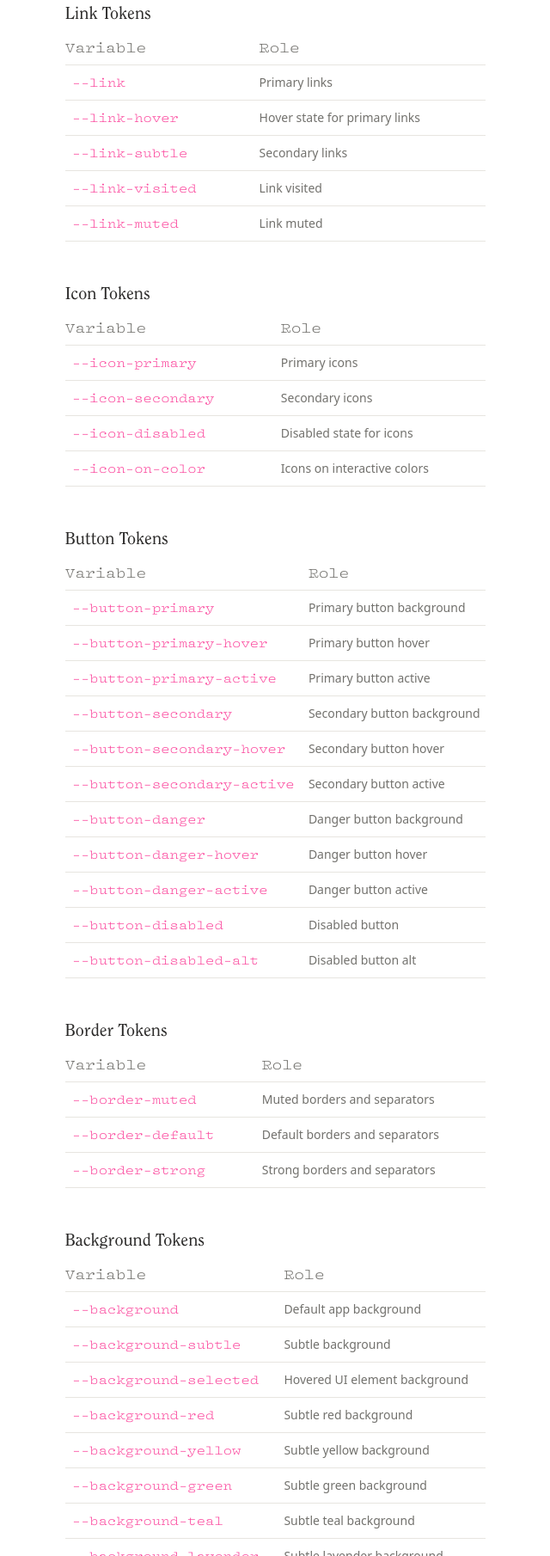
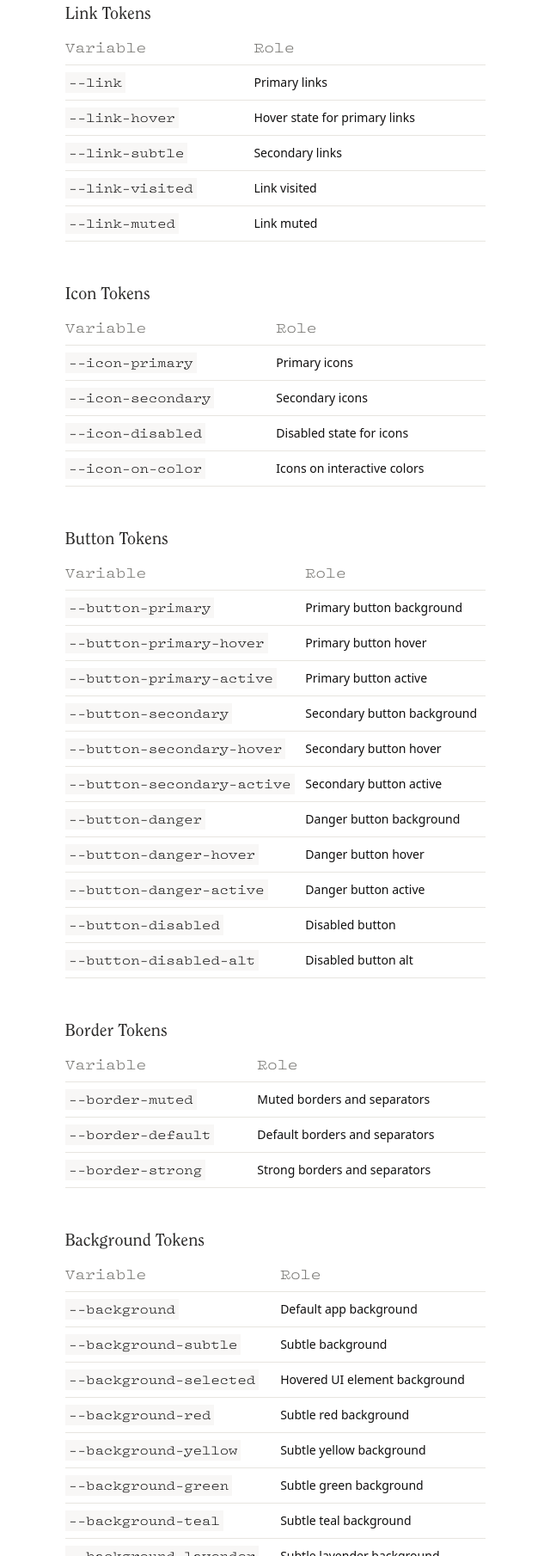
Before and after one commit to planetabhi/sargamcolors.com, a website built with Vite: page index.html in a window 1280 px wide. Shown: the part 2726-4536 px from the top of the page at 86% size, without its empty margins (152-792 px from the left). Built offline with nearby package versions, Linux system fonts and the light colour scheme.

Commit message:
polishing

```diff
--- a/index.html
+++ b/index.html
@@ -190,7 +190,7 @@
         <p>Sargam decision tokens represent a specific context or abstraction in which a referenced value is used. </p>
           <div class="table-wrapper">
             <span class="table-caption">
-              List of Sargam decision tokens.
+              <a href="https://github.com/SargamDesign/sargam-colors">Sargam Colors Source Code</a>.
             </span>
 
 
@@ -198,13 +198,13 @@
               <table class="tablesaw tablesaw-stack" data-tablesaw-mode="stack">
               <thead><th>Variable</th><th>Role</th></thead>
               <tbody>
-                <tr><td><span class="cpill codep">--text-primary</span></td><td>Body copy</td></tr>
-                <tr><td><span class="cpill codep">--text-primary-alt</span></td><td>Body copy alt</td></tr>
-                <tr><td><span class="cpill codep">--text-secondary</span></td><td>Secondary text color</td></tr>
-                <tr><td><span class="cpill codep">--text-placeholder</span></td><td>Placeholder text</td></tr>
-                <tr><td><span class="cpill codep">--text-on-color</span></td><td>Text on interactive colors</td></tr>
-                <tr><td><span class="cpill codep">--text-error</span></td><td>Error message text</td></tr>
-                <tr><td><span class="cpill codep">--text-success</span></td><td>Success message text</td></tr>
+                <tr><td><span class="cpill">--text-primary</span></td><td>Body copy</td></tr>
+                <tr><td><span class="cpill">--text-primary-alt</span></td><td>Body copy alt</td></tr>
+                <tr><td><span class="cpill">--text-secondary</span></td><td>Secondary text color</td></tr>
+                <tr><td><span class="cpill">--text-placeholder</span></td><td>Placeholder text</td></tr>
+                <tr><td><span class="cpill">--text-on-color</span></td><td>Text on interactive colors</td></tr>
+                <tr><td><span class="cpill">--text-error</span></td><td>Error message text</td></tr>
+                <tr><td><span class="cpill">--text-success</span></td><td>Success message text</td></tr>
               </tbody>
             </table>
 
@@ -212,10 +212,10 @@
               <table class="tablesaw tablesaw-stack" data-tablesaw-mode="stack">
               <thead><th>Variable</th><th>Role</th></thead>
               <tbody>
-                <tr><td><span class="cpill codep">--support-error</span></td><td>Error</td></tr>
-                <tr><td><span class="cpill codep">--support-warning</span></td><td>Warning</td></tr>
-                <tr><td><span class="cpill codep">--support-success</span></td><td>Success</td></tr>
-                <tr><td><span class="cpill codep">--support-info</span></td><td>Information</td></tr>
+                <tr><td><span class="cpill">--support-error</span></td><td>Error</td></tr>
+                <tr><td><span class="cpill">--support-warning</span></td><td>Warning</td></tr>
+                <tr><td><span class="cpill">--support-success</span></td><td>Success</td></tr>
+                <tr><td><span class="cpill">--support-info</span></td><td>Information</td></tr>
               </tbody>
             </table>
 
@@ -223,11 +223,11 @@
               <table class="tablesaw tablesaw-stack" data-tablesaw-mode="stack">
               <thead><th>Variable</th><th>Role</th></thead>
               <tbody>
-                <tr><td><span class="cpill codep">--link</span></td><td>Primary links</td></tr>
-                <tr><td><span class="cpill codep">--link-hover</span></td><td>Hover state for primary links</td></tr>
-                <tr><td><span class="cpill codep">--link-subtle</span></td><td>Secondary links</td></tr>
-                <tr><td><span class="cpill codep">--link-visited</span></td><td>Link visited</td></tr>
-                <tr><td><span class="cpill codep">--link-muted</span></td><td>Link muted</td></tr>
+                <tr><td><span class="cpill">--link</span></td><td>Primary links</td></tr>
+                <tr><td><span class="cpill">--link-hover</span></td><td>Hover state for primary links</td></tr>
+                <tr><td><span class="cpill">--link-subtle</span></td><td>Secondary links</td></tr>
+                <tr><td><span class="cpill">--link-visited</span></td><td>Link visited</td></tr>
+                <tr><td><span class="cpill">--link-muted</span></td><td>Link muted</td></tr>
               </tbody>
             </table>
 
@@ -235,10 +235,10 @@
               <table class="tablesaw tablesaw-stack" data-tablesaw-mode="stack">
               <thead><th>Variable</th><th>Role</th></thead>
               <tbody>
-                <tr><td><span class="cpill codep">--icon-primary</span></td><td>Primary icons</td></tr>
-                <tr><td><span class="cpill codep">--icon-secondary</span></td><td>Secondary icons</td></tr>
-                <tr><td><span class="cpill codep">--icon-disabled</span></td><td>Disabled state for icons</td></tr>
-                <tr><td><span class="cpill codep">--icon-on-color</span></td><td>Icons on interactive colors</td></tr>
+                <tr><td><span class="cpill">--icon-primary</span></td><td>Primary icons</td></tr>
+                <tr><td><span class="cpill">--icon-secondary</span></td><td>Secondary icons</td></tr>
+                <tr><td><span class="cpill">--icon-disabled</span></td><td>Disabled state for icons</td></tr>
+                <tr><td><span class="cpill">--icon-on-color</span></td><td>Icons on interactive colors</td></tr>
               </tbody>
             </table>
 
@@ -246,17 +246,17 @@
               <table class="tablesaw tablesaw-stack" data-tablesaw-mode="stack">
               <thead><th>Variable</th><th>Role</th></thead>
               <tbody>
-                <tr><td><span class="cpill codep">--button-primary</span></td><td>Primary button background</td></tr>
-                <tr><td><span class="cpill codep">--button-primary-hover</span></td><td>Primary button hover</td></tr>
-                <tr><td><span class="cpill codep">--button-primary-active</span></td><td>Primary button active</td></tr>
-                <tr><td><span class="cpill codep">--button-secondary</span></td><td>Secondary button background</td></tr>
-                <tr><td><span class="cpill codep">--button-secondary-hover</span></td><td>Secondary button hover</td></tr>
-                <tr><td><span class="cpill codep">--button-secondary-active</span></td><td>Secondary button active</td></tr>
-                <tr><td><span class="cpill codep">--button-danger</span></td><td>Danger button background</td></tr>
-                <tr><td><span class="cpill codep">--button-danger-hover</span></td><td>Danger button hover</td></tr>
-                <tr><td><span class="cpill codep">--button-danger-active</span></td><td>Danger button active</td></tr>
-                <tr><td><span class="cpill codep">--button-disabled</span></td><td>Disabled button</td></tr>
-                <tr><td><span class="cpill codep">--button-disabled-alt</span></td><td>Disabled button alt</td></tr>
+                <tr><td><span class="cpill">--button-primary</span></td><td>Primary button background</td></tr>
+                <tr><td><span class="cpill">--button-primary-hover</span></td><td>Primary button hover</td></tr>
+                <tr><td><span class="cpill">--button-primary-active</span></td><td>Primary button active</td></tr>
+                <tr><td><span class="cpill">--button-secondary</span></td><td>Secondary button background</td></tr>
+                <tr><td><span class="cpill">--button-secondary-hover</span></td><td>Secondary button hover</td></tr>
+                <tr><td><span class="cpill">--button-secondary-active</span></td><td>Secondary button active</td></tr>
+                <tr><td><span class="cpill">--button-danger</span></td><td>Danger button background</td></tr>
+                <tr><td><span class="cpill">--button-danger-hover</span></td><td>Danger button hover</td></tr>
+                <tr><td><span class="cpill">--button-danger-active</span></td><td>Danger button active</td></tr>
+                <tr><td><span class="cpill">--button-disabled</span></td><td>Disabled button</td></tr>
+                <tr><td><span class="cpill">--button-disabled-alt</span></td><td>Disabled button alt</td></tr>
               </tbody>
             </table>
 
@@ -264,9 +264,9 @@
             <table class="tablesaw tablesaw-stack" data-tablesaw-mode="stack">
             <thead><th>Variable</th><th>Role</th></thead>
             <tbody>
-              <tr><td><span class="cpill codep">--border-muted</span></td><td>Muted borders and separators</td></tr>
-              <tr><td><span class="cpill codep">--border-default</span></td><td>Default borders and separators</td></tr>
-              <tr><td><span class="cpill codep">--border-strong</span></td><td>Strong borders and separators</td></tr>
+              <tr><td><span class="cpill">--border-muted</span></td><td>Muted borders and separators</td></tr>
+              <tr><td><span class="cpill">--border-default</span></td><td>Default borders and separators</td></tr>
+              <tr><td><span class="cpill">--border-strong</span></td><td>Strong borders and separators</td></tr>
             </tbody>
           </table>
 
@@ -274,15 +274,15 @@
             <table class="tablesaw tablesaw-stack" data-tablesaw-mode="stack">
             <thead><th>Variable</th><th>Role</th></thead>
             <tbody>
-              <tr><td><span class="cpill codep">--background</span></td><td>Default app background</td></tr>
-              <tr><td><span class="cpill codep">--background-subtle</span></td><td>Subtle background</td></tr>
-              <tr><td><span class="cpill codep">--background-selected</span></td><td>Hovered UI element background</td></tr>
-              <tr><td><span class="cpill codep">--background-red</span></td><td>Subtle red background</td></tr>
-              <tr><td><span class="cpill codep">--background-yellow</span></td><td>Subtle yellow background</td></tr>
-              <tr><td><span class="cpill codep">--background-green</span></td><td>Subtle green background</td></tr>
-              <tr><td><span class="cpill codep">--background-teal</span></td><td>Subtle teal background</td></tr>
-              <tr><td><span class="cpill codep">--background-lavender</span></td><td>Subtle lavender background</td></tr>
-              <tr><td><span class="cpill codep">--background-pink</span></td><td>Subtle pink background</td></tr>
+              <tr><td><span class="cpill">--background</span></td><td>Default app background</td></tr>
+              <tr><td><span class="cpill">--background-subtle</span></td><td>Subtle background</td></tr>
+              <tr><td><span class="cpill">--background-selected</span></td><td>Hovered UI element background</td></tr>
+              <tr><td><span class="cpill">--background-red</span></td><td>Subtle red background</td></tr>
+              <tr><td><span class="cpill">--background-yellow</span></td><td>Subtle yellow background</td></tr>
+              <tr><td><span class="cpill">--background-green</span></td><td>Subtle green background</td></tr>
+              <tr><td><span class="cpill">--background-teal</span></td><td>Subtle teal background</td></tr>
+              <tr><td><span class="cpill">--background-lavender</span></td><td>Subtle lavender background</td></tr>
+              <tr><td><span class="cpill">--background-pink</span></td><td>Subtle pink background</td></tr>
             </tbody>
           </table>
 
--- a/style.css
+++ b/style.css
@@ -349,7 +349,7 @@ main.wrap{ box-sizing: border-box; width: 96%; max-width: 1400px; margin: .2rem
 span.codel { color: var(--code-lavender);}
 span.codep { color: var(--code-pink);}
 span.codet { color: var(--code-teal);}
-span.cpill { padding: 2px 8px; font-family: 'mono', monospace; font-size: 14px; line-height: 20px;}
+span.cpill { padding: 2px 4px; font-family: 'mono', monospace; font-size: 14px; line-height: 20px; background: var(--background-subtle); color: var(--text-primary);}
 
 button.theme {
   background-color: var(--background);
@@ -417,7 +417,7 @@ td.text { text-align: left; }
 .tablesaw td { font-family: var(--system-ui);
                font-size: 14px;
                line-height: 32px;
-               color: var(--text-secondary); }
+               color: var(--text-primary); }
 
 span.table-label { padding-top: 8px; }
 
```
